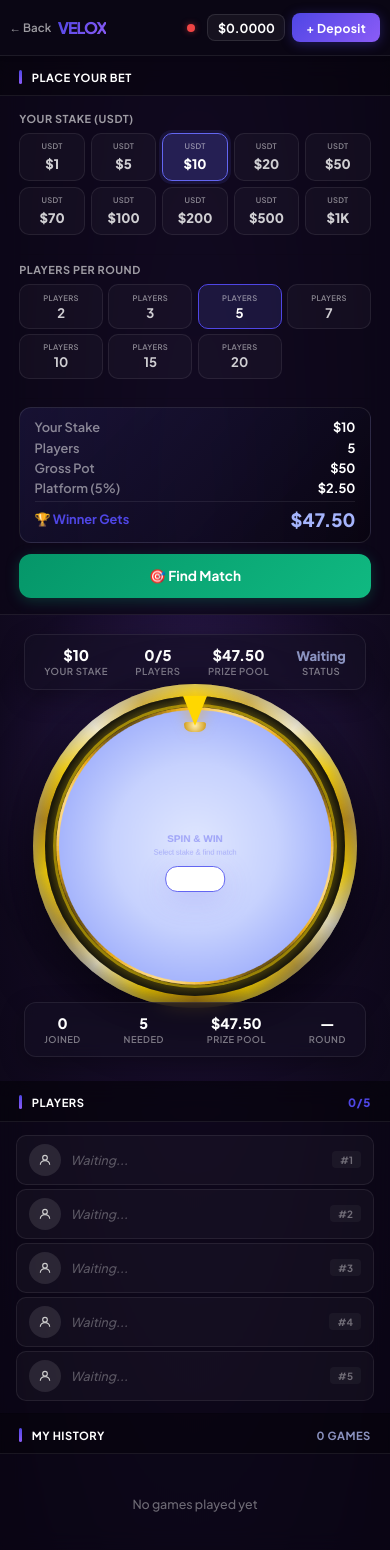
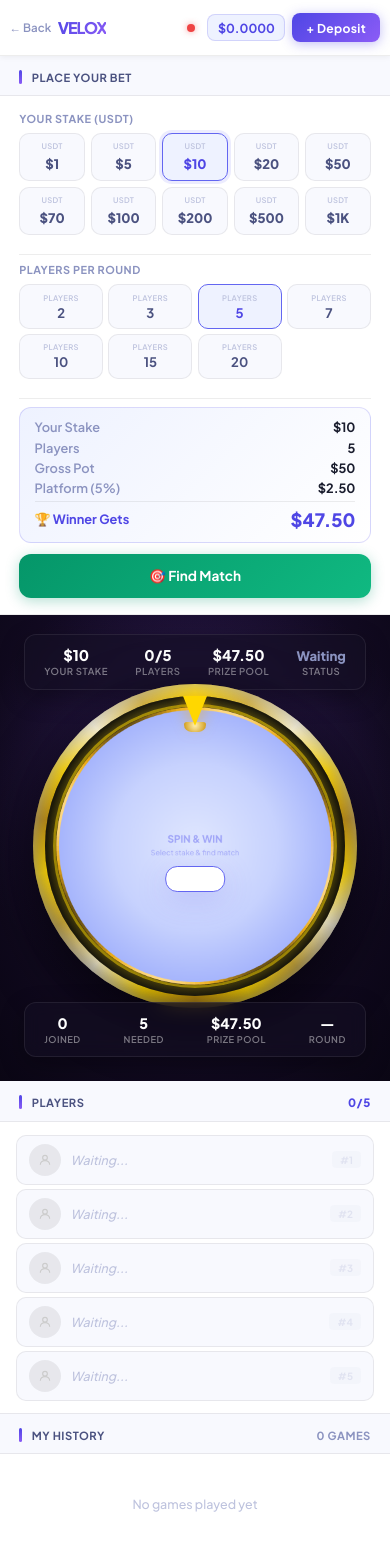
Before and after one commit to Mohammad-Adi-1/spin-and-win, a website: page spinwin.html in a window 390 px wide. Drawn offline with nearby package versions, Linux system fonts and the light colour scheme; no server answers.

Commit message:
UI: Revert global dark theme from side panels and header, restoring the crisp white UI layout around the casino table arena

```diff
--- a/spinwin.html
+++ b/spinwin.html
@@ -21,19 +21,12 @@ body{background:var(--bg);min-height:100vh;display:flex;flex-direction:column}
 .conn-dot{width:8px;height:8px;border-radius:50%;display:inline-block;margin-right:.4rem;transition:background .3s}
 .conn-dot.connected{background:#4ade80;box-shadow:0 0 6px rgba(74,222,128,.5)}
 .conn-dot.disconnected{background:#ef4444;box-shadow:0 0 6px rgba(239,68,68,.5)}
-.top-bar{background:#0a0614;border-bottom:1px solid rgba(255,255,255,.08);color:#fff}
-.tb-game-name{color:rgba(255,255,255,.4)}
-.tb-balance{background:rgba(255,255,255,.05);border-color:rgba(255,255,255,.1)}
-.tb-balance .tbb-l{color:rgba(255,255,255,.5)}
-.tb-balance .tbb-v{color:#fff}
-.tb-back{color:rgba(255,255,255,.6)}
-.tb-back:hover{color:#fff}
-.game-layout{background:radial-gradient(ellipse at 50% 30%,#1e1136 0%,#0a0614 100%);flex:1;display:grid;grid-template-columns:300px 1fr 290px;gap:0;height:calc(100vh - var(--header-h));max-height:calc(100vh - var(--header-h));min-height:0;overflow:hidden}
+.game-layout{flex:1;display:grid;grid-template-columns:300px 1fr 290px;gap:0;height:calc(100vh - var(--header-h));max-height:calc(100vh - var(--header-h));min-height:0;overflow:hidden}
 @media(max-width:1100px){.game-layout{grid-template-columns:260px 1fr 240px}}
 @media(max-width:860px){
   .game-layout{grid-template-columns:1fr;height:auto!important;max-height:none!important;overflow:visible!important}
-  body{overflow-x:hidden;background:#0a0614}
-  .side-panel{border-right:none!important;border-left:none!important;border-bottom:1px solid rgba(255,255,255,.08);height:auto!important;max-height:none!important;overflow:visible!important}
+  body{overflow-x:hidden}
+  .side-panel{border-right:none!important;border-left:none!important;border-bottom:1px solid var(--border-dim);height:auto!important;max-height:none!important;overflow:visible!important}
   .side-panel:last-child{border-bottom:none}
   .sp-body{overflow:visible!important;flex:none!important;height:auto!important}
   .players-list{display:flex;flex:none!important;height:auto!important;overflow:visible!important}
@@ -64,43 +57,43 @@ body{background:var(--bg);min-height:100vh;display:flex;flex-direction:column}
   .pc-chips{grid-template-columns:repeat(4,1fr)!important;gap:.25rem}
   .pc-chip{font-size:.75rem;padding:.4rem .15rem}
 }
-.side-panel{background:rgba(10,6,20,.6);backdrop-filter:blur(12px);border-right:1px solid rgba(255,255,255,.08);display:flex;flex-direction:column;overflow-y:hidden;scrollbar-width:thin;scrollbar-color:rgba(255,255,255,.15) transparent;height:100%;min-height:0}
-.side-panel:last-child{border-right:none;border-left:1px solid rgba(255,255,255,.08)}
+.side-panel{background:#fff;border-right:1px solid var(--border-dim);display:flex;flex-direction:column;overflow-y:hidden;scrollbar-width:thin;scrollbar-color:var(--indigo3) transparent;height:100%;min-height:0}
+.side-panel:last-child{border-right:none;border-left:1px solid var(--border-dim)}
 .side-panel::-webkit-scrollbar{width:3px}
-.side-panel::-webkit-scrollbar-thumb{background:rgba(255,255,255,.15);border-radius:3px}
-.sp-head{padding:.85rem 1.2rem .7rem;border-bottom:1px solid rgba(255,255,255,.08);display:flex;align-items:center;gap:.6rem;font-size:.7rem;font-weight:700;letter-spacing:.5px;color:#fff;text-transform:uppercase;flex-shrink:0;background:rgba(0,0,0,.3);position:sticky;top:0;z-index:5}
+.side-panel::-webkit-scrollbar-thumb{background:var(--indigo3);border-radius:3px}
+.sp-head{padding:.85rem 1.2rem .7rem;border-bottom:1px solid var(--border-dim);display:flex;align-items:center;gap:.6rem;font-size:.7rem;font-weight:700;letter-spacing:.5px;color:var(--text2);text-transform:uppercase;flex-shrink:0;background:var(--bg4);position:sticky;top:0;z-index:5}
 .sp-head::before{content:'';width:3px;height:14px;border-radius:2px;background:linear-gradient(180deg,var(--indigo),var(--violet2));flex-shrink:0}
 .sp-body{padding:1rem 1.2rem;display:flex;flex-direction:column;flex:1;min-height:0;overflow-y:auto}
 .stake-chips{display:grid;grid-template-columns:repeat(5,1fr);gap:.35rem;margin-bottom:.7rem}
-.s-chip{padding:.45rem .2rem;border-radius:10px;background:rgba(255,255,255,.03);border:1.5px solid rgba(255,255,255,.08);text-align:center;cursor:pointer;transition:all .18s;font-weight:700;color:rgba(255,255,255,.8)}
-.s-chip:hover{border-color:var(--indigo);color:#fff;background:rgba(99,102,241,.15)}
-.s-chip.active{border-color:var(--indigo2);color:#fff;background:rgba(99,102,241,.25);box-shadow:0 0 0 3px rgba(99,102,241,.12)}
-.s-chip .sc-label{font-size:.48rem;color:rgba(255,255,255,.5);font-weight:600;display:block;margin-bottom:1px;text-transform:uppercase;letter-spacing:.3px}
+.s-chip{padding:.45rem .2rem;border-radius:10px;background:var(--bg4);border:1.5px solid var(--border-dim);text-align:center;cursor:pointer;transition:all .18s;font-weight:700;color:var(--text2)}
+.s-chip:hover{border-color:var(--indigo3);color:var(--indigo);background:var(--indigo5)}
+.s-chip.active{border-color:var(--indigo2);color:var(--indigo);background:var(--indigo5);box-shadow:0 0 0 3px rgba(99,102,241,.12)}
+.s-chip .sc-label{font-size:.48rem;color:var(--text4);font-weight:600;display:block;margin-bottom:1px;text-transform:uppercase;letter-spacing:.3px}
 .s-chip .sc-val{font-size:.82rem;font-weight:800}
 .pc-chips{display:grid;grid-template-columns:repeat(4,1fr);gap:.35rem;margin-bottom:.7rem}
-.pc-chip{padding:.45rem .2rem;border-radius:10px;background:rgba(255,255,255,.03);border:1.5px solid rgba(255,255,255,.08);text-align:center;cursor:pointer;transition:all .18s;font-size:.82rem;font-weight:700;color:rgba(255,255,255,.8)}
-.pc-chip:hover,.pc-chip.active{border-color:var(--indigo);color:#fff;background:rgba(99,102,241,.15)}
-.pc-chip .pcc-label{font-size:.48rem;color:rgba(255,255,255,.5);font-weight:600;display:block;margin-bottom:1px;text-transform:uppercase;letter-spacing:.3px}
-.pot-box{padding:.7rem .9rem;border-radius:12px;background:linear-gradient(135deg,rgba(99,102,241,.12),rgba(0,0,0,.3));border:1.5px solid rgba(255,255,255,.1);margin-bottom:.7rem}
+.pc-chip{padding:.45rem .2rem;border-radius:10px;background:var(--bg4);border:1.5px solid var(--border-dim);text-align:center;cursor:pointer;transition:all .18s;font-size:.82rem;font-weight:700;color:var(--text2)}
+.pc-chip:hover,.pc-chip.active{border-color:var(--indigo2);color:var(--indigo);background:var(--indigo5)}
+.pc-chip .pcc-label{font-size:.48rem;color:var(--text4);font-weight:600;display:block;margin-bottom:1px;text-transform:uppercase;letter-spacing:.3px}
+.pot-box{padding:.7rem .9rem;border-radius:12px;background:linear-gradient(135deg,var(--indigo5),#fff);border:1.5px solid var(--border);margin-bottom:.7rem}
 .pot-row{display:flex;justify-content:space-between;align-items:center;margin-bottom:.28rem;font-size:.8rem}
-.pot-row:last-child{margin-bottom:0;padding-top:.35rem;border-top:1px solid rgba(255,255,255,.08)}
-.pot-lbl{font-weight:600;color:rgba(255,255,255,.5)}.pot-val{font-weight:700;color:#fff}
-.pot-val.big{font-size:1.15rem;font-weight:800;color:#a5b4fc}
+.pot-row:last-child{margin-bottom:0;padding-top:.35rem;border-top:1px solid var(--border-dim)}
+.pot-lbl{font-weight:600;color:var(--text3)}.pot-val{font-weight:700;color:var(--text)}
+.pot-val.big{font-size:1.15rem;font-weight:800;color:var(--indigo)}
 .btn-find{width:100%;padding:.85rem;border-radius:12px;font-size:.85rem;font-weight:700;border:none;cursor:pointer;transition:all .2s;background:linear-gradient(135deg,var(--green),var(--green2));color:#fff;box-shadow:0 3px 14px rgba(5,150,105,.3)}
 .btn-find:hover:not(:disabled){filter:brightness(1.08);transform:translateY(-1px);box-shadow:0 5px 20px rgba(5,150,105,.45)}
 .btn-find:disabled{opacity:.4;cursor:not-allowed;transform:none!important}
 .btn-leave{width:100%;padding:.7rem;border-radius:12px;font-size:.8rem;font-weight:700;border:1.5px solid rgba(220,38,38,.25);cursor:pointer;background:var(--red3);color:var(--red);transition:all .18s;display:none;margin-top:.4rem}
 .btn-leave:hover{background:#fecaca;border-color:var(--red2)}
-.match-progress{padding:.7rem .9rem;border-radius:10px;background:rgba(99,102,241,.1);border:1px solid rgba(255,255,255,.1);margin-bottom:.7rem;display:none}
+.match-progress{padding:.7rem .9rem;border-radius:10px;background:var(--indigo5);border:1px solid var(--border);margin-bottom:.7rem;display:none}
 .match-progress.active{display:block}
 .mp-header{display:flex;justify-content:space-between;align-items:center;margin-bottom:.4rem}
-.mp-title{font-size:.7rem;font-weight:700;color:#a5b4fc;letter-spacing:.3px}
-.mp-count{font-size:.78rem;font-weight:800;color:#fff}
-.mp-bar-track{height:6px;background:rgba(0,0,0,.3);border-radius:4px;overflow:hidden;margin-bottom:.35rem}
+.mp-title{font-size:.7rem;font-weight:700;color:var(--indigo);letter-spacing:.3px}
+.mp-count{font-size:.78rem;font-weight:800;color:var(--indigo)}
+.mp-bar-track{height:6px;background:var(--indigo4);border-radius:4px;overflow:hidden;margin-bottom:.35rem}
 .mp-bar-fill{height:100%;background:linear-gradient(90deg,var(--indigo),var(--violet2));border-radius:4px;transition:width .3s var(--ease-out-expo);width:0%}
-.mp-status{font-size:.7rem;font-weight:600;color:rgba(255,255,255,.6)}
-.sl{font-size:.68rem;font-weight:700;color:rgba(255,255,255,.6);text-transform:uppercase;letter-spacing:.5px;margin-bottom:.5rem}
-.arena{background:transparent;display:flex;flex-direction:column;align-items:center;justify-content:center;padding:1.2rem 1.5rem 1.5rem;gap:1rem;position:relative;height:100%;min-height:0;overflow-y:auto;overflow-x:hidden}
+.mp-status{font-size:.7rem;font-weight:600;color:var(--text3)}
+.sl{font-size:.68rem;font-weight:700;color:var(--text3);text-transform:uppercase;letter-spacing:.5px;margin-bottom:.5rem}
+.arena{background:radial-gradient(ellipse at 50% 30%,#1e1136 0%,#0a0614 100%);display:flex;flex-direction:column;align-items:center;justify-content:center;padding:1.2rem 1.5rem 1.5rem;gap:1rem;position:relative;height:100%;min-height:0;overflow-y:auto;overflow-x:hidden}
 .arena::before{content:'';position:absolute;inset:0;background:radial-gradient(circle at 50% 38%,rgba(139,92,246,.18) 0%,transparent 65%);pointer-events:none;z-index:0}
 .arena-bar{width:100%;max-width:460px;padding:.7rem 1.2rem;border-radius:12px;background:rgba(20,15,35,.6);backdrop-filter:blur(8px);border:1px solid rgba(255,255,255,.08);display:flex;align-items:center;justify-content:space-between;gap:1rem;box-shadow:0 8px 24px rgba(0,0,0,.3);flex-shrink:0}
 .ab-item{display:flex;flex-direction:column;align-items:center;gap:1px}
@@ -134,30 +127,30 @@ body{background:var(--bg);min-height:100vh;display:flex;flex-direction:column}
 .as-val{font-weight:800;font-size:.9rem;color:#fff}
 .as-lbl{font-size:.58rem;font-weight:600;text-transform:uppercase;letter-spacing:.5px;color:rgba(255,255,255,.45)}
 .players-list{display:flex;flex-direction:column;gap:.25rem;flex:1;min-height:0}
-.player-slot{display:flex;align-items:center;gap:.6rem;padding:0 .75rem;border-radius:10px;background:rgba(255,255,255,.03);border:1px solid rgba(255,255,255,.08);font-size:.82rem;transition:border-color .2s,background .2s;flex:1 1 auto;min-height:24px;max-height:50px;overflow:hidden}
-.player-slot.filled{background:rgba(255,255,255,.08);border-color:rgba(255,255,255,.15);animation:slot-in .25s var(--ease-out-expo)}
-.player-slot.me{border-color:var(--indigo2);background:rgba(99,102,241,.2)}
-.player-slot.winner{border-color:rgba(5,150,105,.8);background:rgba(16,185,129,.3);animation:winner-glow 1s ease-in-out 3}
+.player-slot{display:flex;align-items:center;gap:.6rem;padding:0 .75rem;border-radius:10px;background:var(--bg4);border:1.5px solid var(--border-dim);font-size:.82rem;transition:border-color .2s,background .2s;flex:1 1 auto;min-height:24px;max-height:50px;overflow:hidden}
+.player-slot.filled{background:#fff;border-color:var(--border-dim2);animation:slot-in .25s var(--ease-out-expo)}
+.player-slot.me{border-color:var(--indigo2);background:var(--indigo5)}
+.player-slot.winner{border-color:rgba(5,150,105,.4);background:var(--green3);animation:winner-glow 1s ease-in-out 3}
 @keyframes slot-in{from{opacity:0;transform:translateX(8px)}to{opacity:1;transform:none}}
-@keyframes winner-glow{0%,100%{box-shadow:0 0 0 rgba(5,150,105,0)}50%{box-shadow:0 0 14px rgba(5,150,105,.6)}}
+@keyframes winner-glow{0%,100%{box-shadow:0 0 0 rgba(5,150,105,0)}50%{box-shadow:0 0 14px rgba(5,150,105,.35)}}
 .ps-avatar, .ps-empty-avatar{width:32px;height:32px;max-height:100%;max-width:100%;aspect-ratio:1/1;border-radius:50%;flex-shrink:0;display:flex;align-items:center;justify-content:center;font-size:min(.72rem, 3.5vh);font-weight:800;color:#fff}
-.ps-empty-avatar{background:rgba(255,255,255,.1)}
+.ps-empty-avatar{background:var(--border-dim)}
 .ps-info{flex:1;min-width:0;display:flex;flex-direction:column;justify-content:center}
-.ps-name{font-size:.82rem;font-weight:600;color:#fff;white-space:nowrap;overflow:hidden;text-overflow:ellipsis;line-height:1.2}
-.ps-stake{font-size:.68rem;color:rgba(255,255,255,.45);font-weight:500;line-height:1}
-.ps-empty-name{font-size:.78rem;color:rgba(255,255,255,.3);font-weight:500;font-style:italic}
+.ps-name{font-size:.82rem;font-weight:600;color:var(--text);white-space:nowrap;overflow:hidden;text-overflow:ellipsis;line-height:1.2}
+.ps-stake{font-size:.68rem;color:var(--text3);font-weight:500;line-height:1}
+.ps-empty-name{font-size:.78rem;color:var(--text4);font-weight:500;font-style:italic}
 .ps-tag{font-size:.62rem;font-weight:700;padding:.15rem .5rem;border-radius:4px;flex-shrink:0;align-self:center}
 .ps-me{background:var(--indigo5);color:var(--indigo)}
-.ps-bot{background:rgba(255,255,255,.1);color:#fff}
+.ps-bot{background:var(--bg2);color:var(--text4)}
 .ps-win{background:var(--green3);color:var(--green);font-size:.72rem}
 .hist-list{display:flex;flex-direction:column;gap:.4rem}
-.hist-item{display:flex;align-items:center;gap:.6rem;padding:.48rem .65rem;border-radius:8px;background:rgba(255,255,255,.04);border:1px solid rgba(255,255,255,.08);font-size:.78rem;animation:slot-in .22s ease}
-.hist-item.won{border-color:rgba(5,150,105,.5);background:rgba(16,185,129,.15)}
+.hist-item{display:flex;align-items:center;gap:.6rem;padding:.48rem .65rem;border-radius:8px;background:var(--bg4);border:1px solid var(--border-dim);font-size:.78rem;animation:slot-in .22s ease}
+.hist-item.won{border-color:rgba(5,150,105,.25);background:var(--green3)}
 .hist-item.lost{opacity:.55}
-.hi-n{min-width:18px;font-size:.65rem;font-weight:600;color:rgba(255,255,255,.4)}
-.hi-d{flex:1;color:rgba(255,255,255,.7);font-weight:500}
-.hi-p{font-weight:700}.hi-p.pos{color:#4ade80}.hi-p.neg{color:#f87171}
-.hist-empty{text-align:center;padding:1.8rem;color:rgba(255,255,255,.4);font-size:.78rem;font-weight:500}
+.hi-n{min-width:18px;font-size:.65rem;font-weight:600;color:var(--text4)}
+.hi-d{flex:1;color:var(--text2);font-weight:500}
+.hi-p{font-weight:700}.hi-p.pos{color:var(--green)}.hi-p.neg{color:var(--red)}
+.hist-empty{text-align:center;padding:1.8rem;color:var(--text4);font-size:.78rem;font-weight:500}
 .cfp{position:fixed;top:0;pointer-events:none;z-index:999;animation:cffall linear forwards;border-radius:2px}
 @keyframes cffall{0%{opacity:1;transform:translateY(-10px) rotate(0)}100%{opacity:0;transform:translateY(100vh) rotate(800deg)}}
 </style>
```
